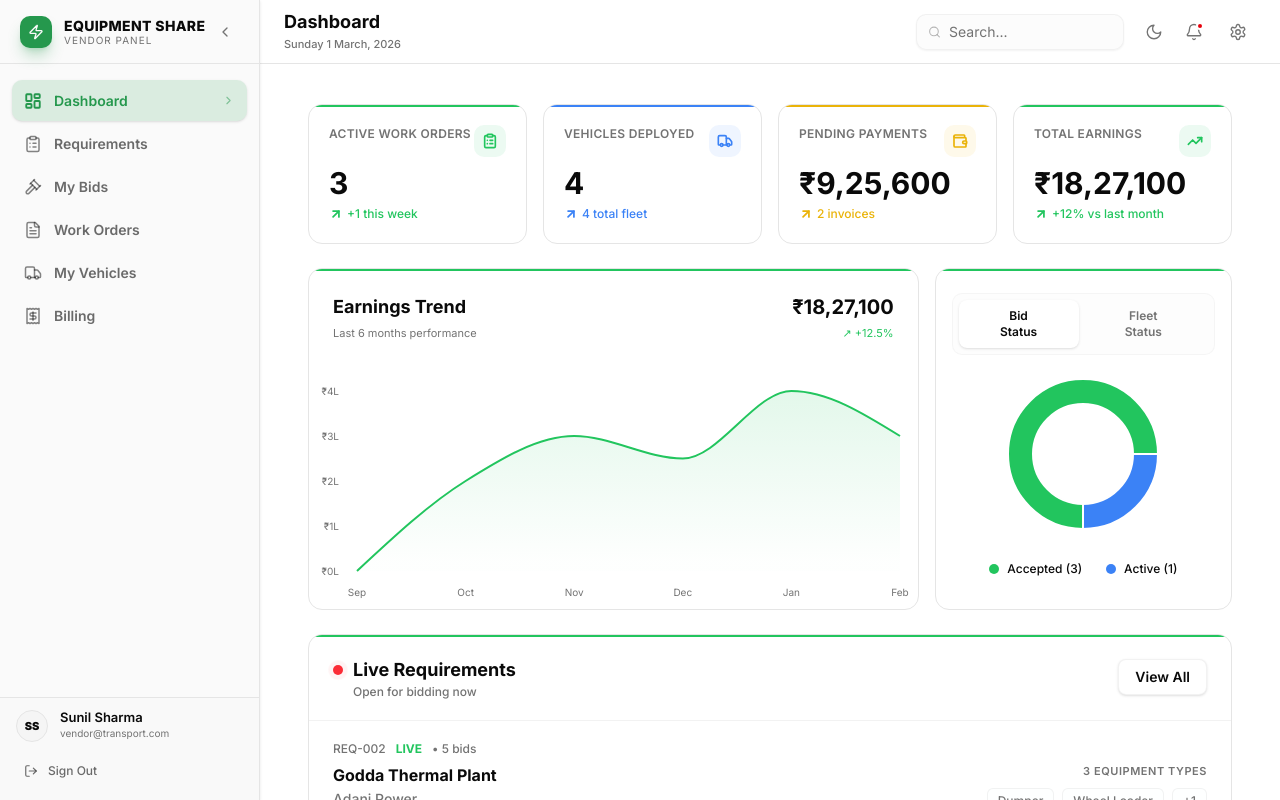
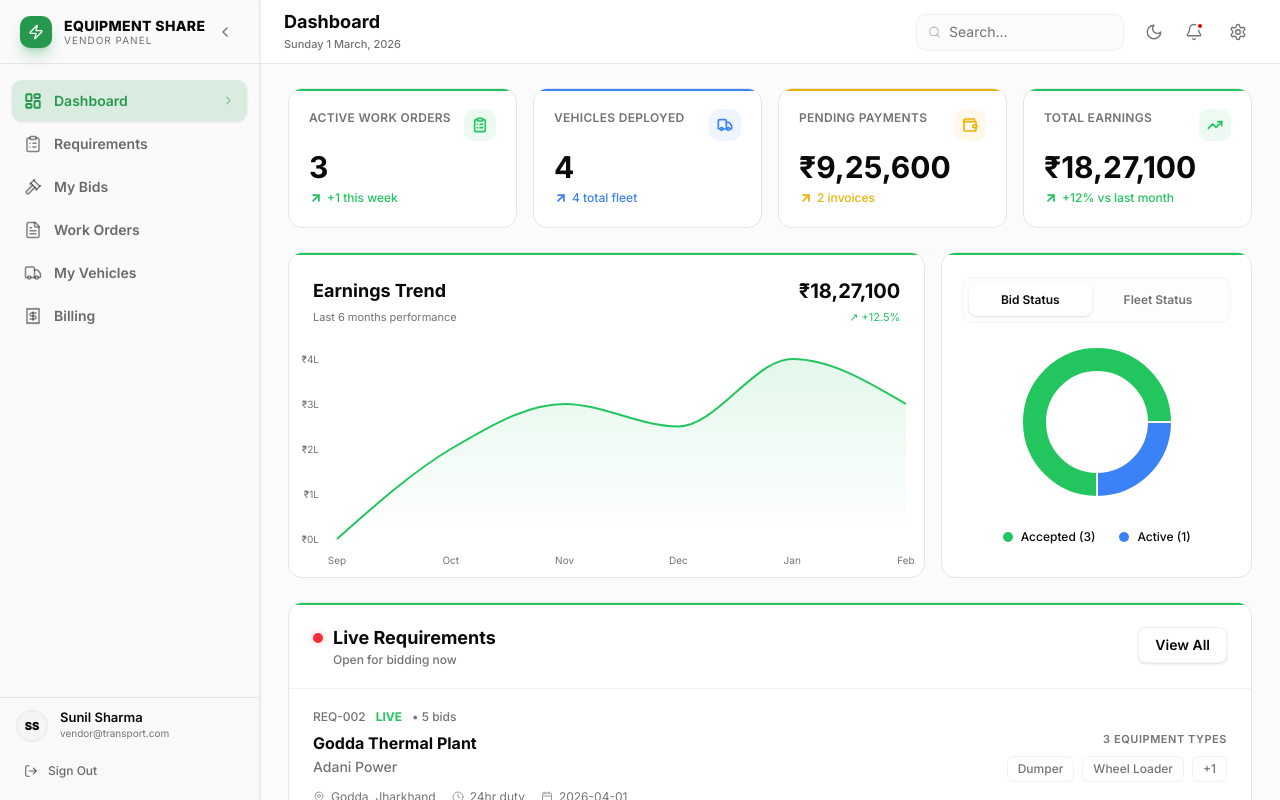
Before and after one commit to awaneesh-anzney/equipmenta-vendor, a Next.js app: page /dashboard in a window 1280 px wide. Built offline with nearby package versions, Linux system fonts and the light colour scheme.

Commit message:
dashboard new changes

```diff
--- a/src/components/dashboard/DashboardPage.tsx
+++ b/src/components/dashboard/DashboardPage.tsx
@@ -8,10 +8,7 @@ import ActivityTable from "./ActivityTable";
 
 export default function DashboardPage() {
     return (
-        <div className="flex flex-col p-2 md:p-4 lg:p-5 lg:pt-3 bg-background min-h-screen text-foreground">
-            {/* Container with requested Grid Row Class: gap-6 */}
-            <div className="flex flex-col gap-6">
-
+        <div className="flex flex-col gap-6 w-full pb-10">
             {/* Row 1: Stats Grid */}
             <div className="grid grid-cols-1 md:grid-cols-2 lg:grid-cols-4 gap-4 w-full">
                 <StatsCards />
@@ -33,10 +30,8 @@ export default function DashboardPage() {
             </div>
 
             {/* Row 4: Detailed Activity Table */}
-                <div className="w-full pb-10">
+            <div className="w-full">
                 <ActivityTable />
-                </div>
-
             </div>
         </div>
     );
--- a/src/components/layout/VendorLayout.tsx
+++ b/src/components/layout/VendorLayout.tsx
@@ -8,7 +8,7 @@ export default function VendorLayout({ children }: { children: React.ReactNode }
     const [sidebarOpen, setSidebarOpen] = useState(false);
 
     return (
-        <div className="flex h-screen overflow-hidden bg-background">
+        <div className="flex h-screen overflow-hidden bg-muted/40 dark:bg-background">
 
             {/* ── Mobile overlay backdrop ── */}
             {sidebarOpen && (
@@ -24,11 +24,15 @@ export default function VendorLayout({ children }: { children: React.ReactNode }
                 onClose={() => setSidebarOpen(false)}
             />
 
-            {/* ── Main area ── */}
+            {/* ── Right Side Area ── */}
             <div className="flex flex-1 flex-col overflow-hidden min-w-0">
                 <Header onMenuToggle={() => setSidebarOpen(v => !v)} />
-                <main className="flex-1 overflow-y-auto p-4 sm:p-5 lg:p-7">
-                    {children}
+
+                {/* ── MAIN Dashboard Area ── */}
+                <main className="flex-1 overflow-y-auto px-4 py-4 md:px-7 md:py-6">
+                    <div className="max-w-[1440px] mx-auto w-full">
+                        {children}
+                    </div>
                 </main>
             </div>
         </div>
```
Lines whose indentation alone changed are shown as unchanged.
